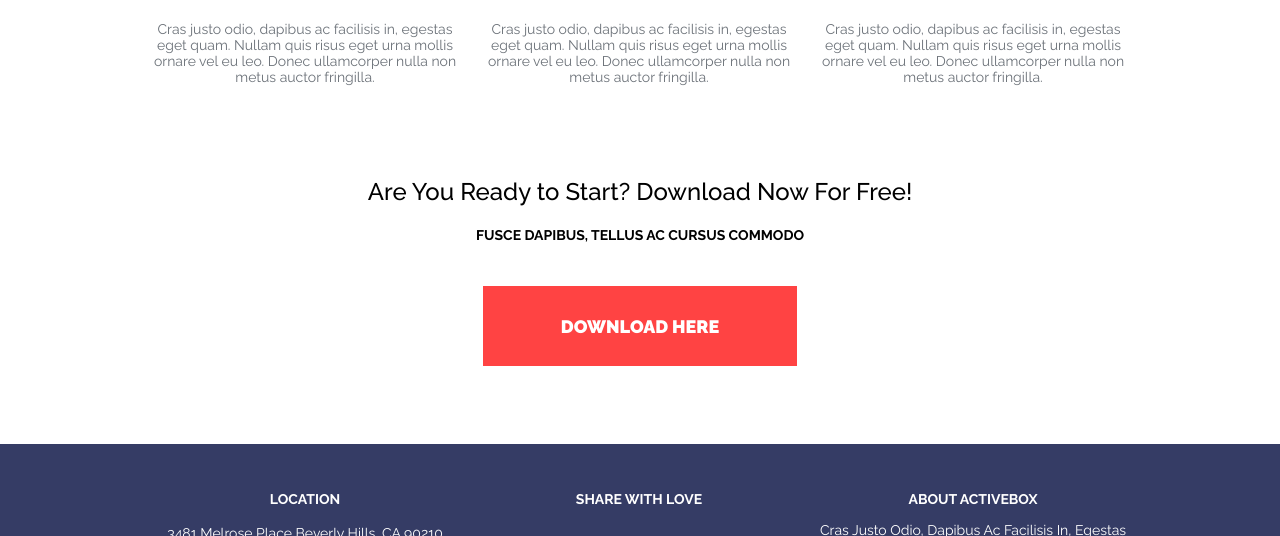
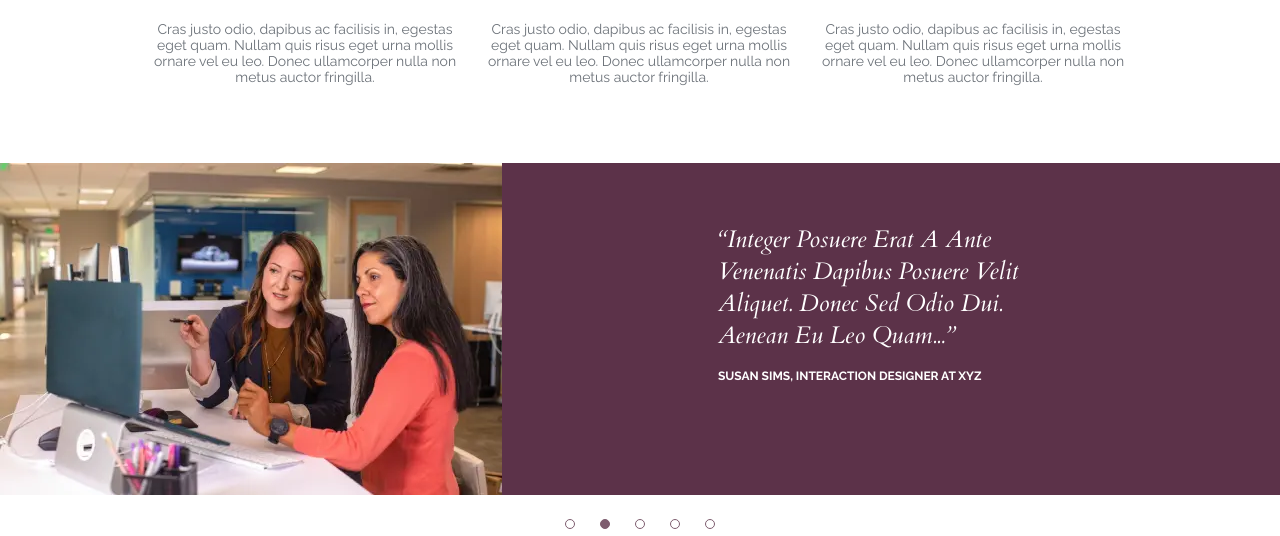
Before and after one commit to DanilaKanapatski/Activebox, a website built with Parcel: page src/index.html in a window 1280 px wide. Shown: the part 517-1053 px from the top of the page. Built offline with nearby package versions, Linux system fonts and the light colour scheme.

Commit message:
Added testimonials-block

```diff
--- a/src/index.html
+++ b/src/index.html
@@ -27,7 +27,6 @@
         <section class="banner-block">
 
         </section>
-
         <section class="features-block">
             <div class="container">
                 <ul class="features-block__list features-list">
@@ -74,6 +73,30 @@
                         <p class="features-list__item-desc">Cras justo odio, dapibus ac facilisis in, egestas eget quam. Nullam quis risus eget urna mollis ornare vel eu leo. Donec ullamcorper nulla non metus auctor fringilla.</p>
                     </li>
                 </ul>
+            </div>
+        </section>
+        <section class="testimonials-block">
+            <div class="testimonials-block__wrapper">
+                <picture>
+                    <source srcset="./img/testimonials__desktop.webp" media="(min-width: 1510px)" width="740" height="490">
+                    <source srcset="./img/testimonials__tablet.webp" media="(min-width: 1024px)" width="502" height="332">
+                    <img class="testimonials-block__image" src="./img/testimonials__mobile.webp" alt="testimonials" width="320" height="212">
+                </picture>
+                <div class="container">
+                    <div class="testimonials-block__text-wrapper">
+                        <h2 class="testimonials-block__title">“Integer posuere erat a ante venenatis dapibus posuere velit aliquet. Donec sed odio dui. Aenean eu leo quam...”</h2>
+                        <p class="testimonials-block__desc">Susan Sims, Interaction Designer at XYZ</p>
+                    </div>
+                </div>
+            </div>
+            <div class="container">
+                <div class="testimonials-block__dots">
+                        <button class="testimonials-block__dot" type="button"></button>
+                        <button class="testimonials-block__dot testimonials-block__dot--active" type="button"></button>
+                        <button class="testimonials-block__dot" type="button"></button>
+                        <button class="testimonials-block__dot" type="button"></button>
+                        <button class="testimonials-block__dot" type="button"></button>
+                </div>
             </div>
         </section>
         <section class="download-block">
--- /dev/null
+++ b/src/sass/blocks/testimonials.scss
@@ -0,0 +1,111 @@
+.testimonials-block {
+    margin-top: 34.39px;
+
+    .testimonials-block__wrapper {
+        background:#5C3249;
+
+        .testimonials-block__image {
+            display: block;
+            margin: 0 auto;
+        }
+
+        .testimonials-block__text-wrapper {
+            padding: 23px 0 100.5px;
+
+            .testimonials-block__title {
+                font-family: 'Cardo';
+                font-style: italic;
+                font-weight: 400;
+                font-size: 24px;
+                line-height: 32px;
+                text-align: center;
+                text-transform: capitalize;
+                color: $white;
+            }
+
+            .testimonials-block__desc {
+                margin-top: 28.5px;
+                font-weight: 700;
+                font-size: 12px;
+                line-height: 14px;
+                text-transform: uppercase;
+                color: $white;
+            }
+        }
+    }
+
+    .testimonials-block__dots {
+        margin: 22.5px auto 0;
+        width: calc(129.49 / 280 * 100%);
+        display: flex;
+        justify-content: space-between;
+
+        .testimonials-block__dot {
+            width: 10px;
+            height: 10px;
+            border: 1px solid #7E5D6F;
+            border-radius: 50%;
+            background-color: transparent;
+
+            &--active {
+            background: #7E5D6F;
+            }
+        }
+    }
+
+    @media (min-width:1024px) {
+        margin-top: 78.41px;
+
+        .testimonials-block__wrapper {
+            display: flex;
+
+            .testimonials-block__text-wrapper {
+                padding: 61px 104px 112.57px 88px;
+
+                .testimonials-block__title {
+                    width: 330px;
+                    text-align: left;
+                }
+
+                .testimonials-block__desc {
+                    margin-top: 16.5px;
+                }
+            }
+        }
+
+        .testimonials-block__dots {
+            margin: 23.43px auto 0;
+            width: calc(149.49 / 984 * 100%);
+        }
+    }
+
+    @media (min-width:1510px) {
+        margin-top: 114px;
+
+            .testimonials-block__text-wrapper {
+                padding: 61px 104px 112.57px 88px;
+
+                .testimonials-block__title {
+                    width: 471px;
+                    font-size: 36px;
+                    line-height: 49px;
+                }
+
+                .testimonials-block__desc {
+                    margin-top: 16.5px;
+                    font-size: 13px;
+                    line-height: 15px;
+                }
+            }
+
+            .testimonials-block__dots {
+                margin: 31px auto 0;
+                width: calc(170 / 1170 * 100%);
+
+                .testimonials-block__dot {
+                    width: 14px;
+                    height: 14px;
+            }
+        }
+    }
+}
--- a/src/sass/main.scss
+++ b/src/sass/main.scss
@@ -1,5 +1,6 @@
 @import 'blocks/null.scss';
 @import 'blocks/global.scss';
 @import 'blocks/features.scss';
+@import 'blocks/testimonials.scss';
 @import 'blocks/download.scss';
 @import 'blocks/footer.scss';
```
Also changed, not shown: src/img/testimonials__desktop.webp (added), src/img/testimonials__mobile.webp (added), src/img/testimonials__tablet.webp (added).
